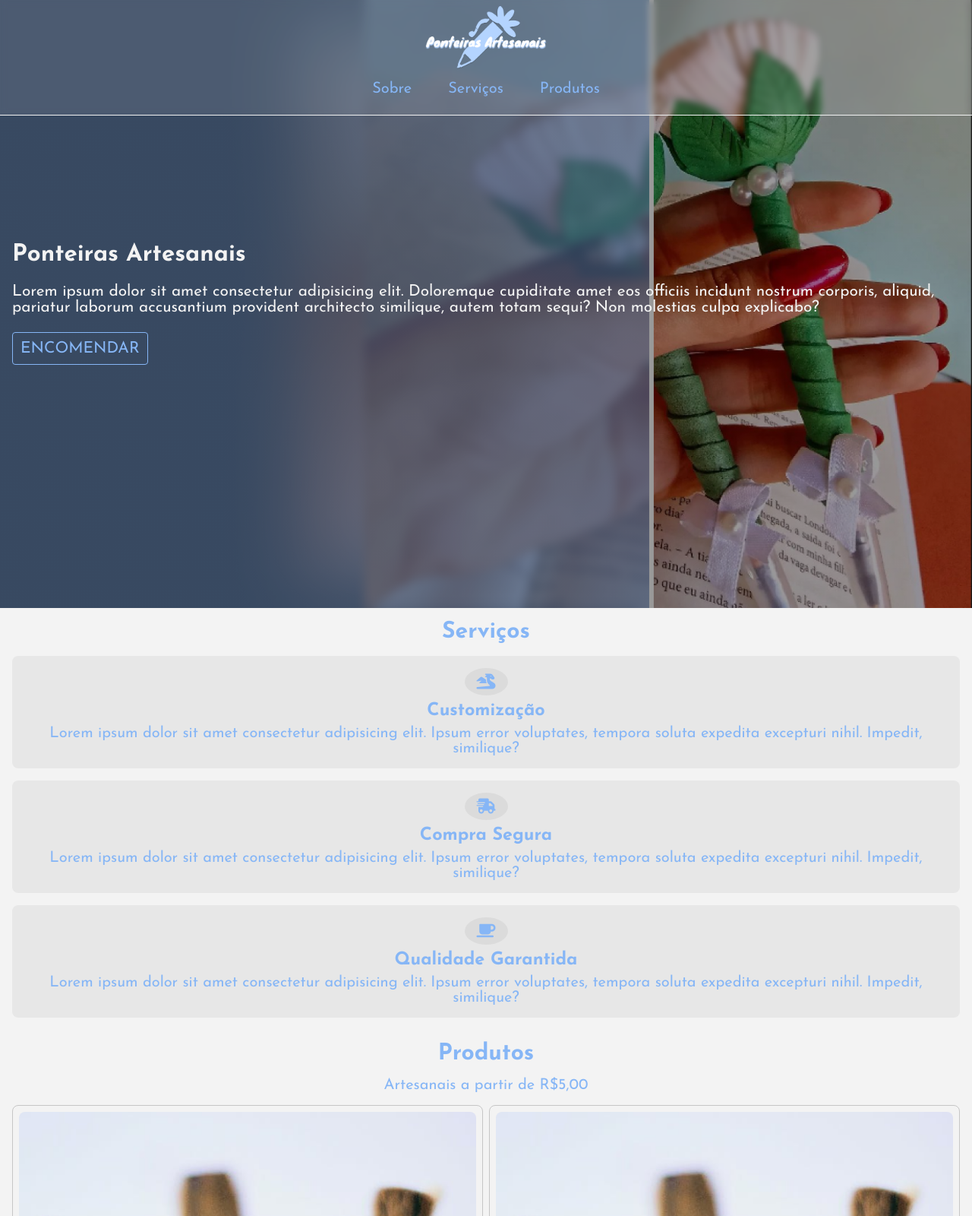
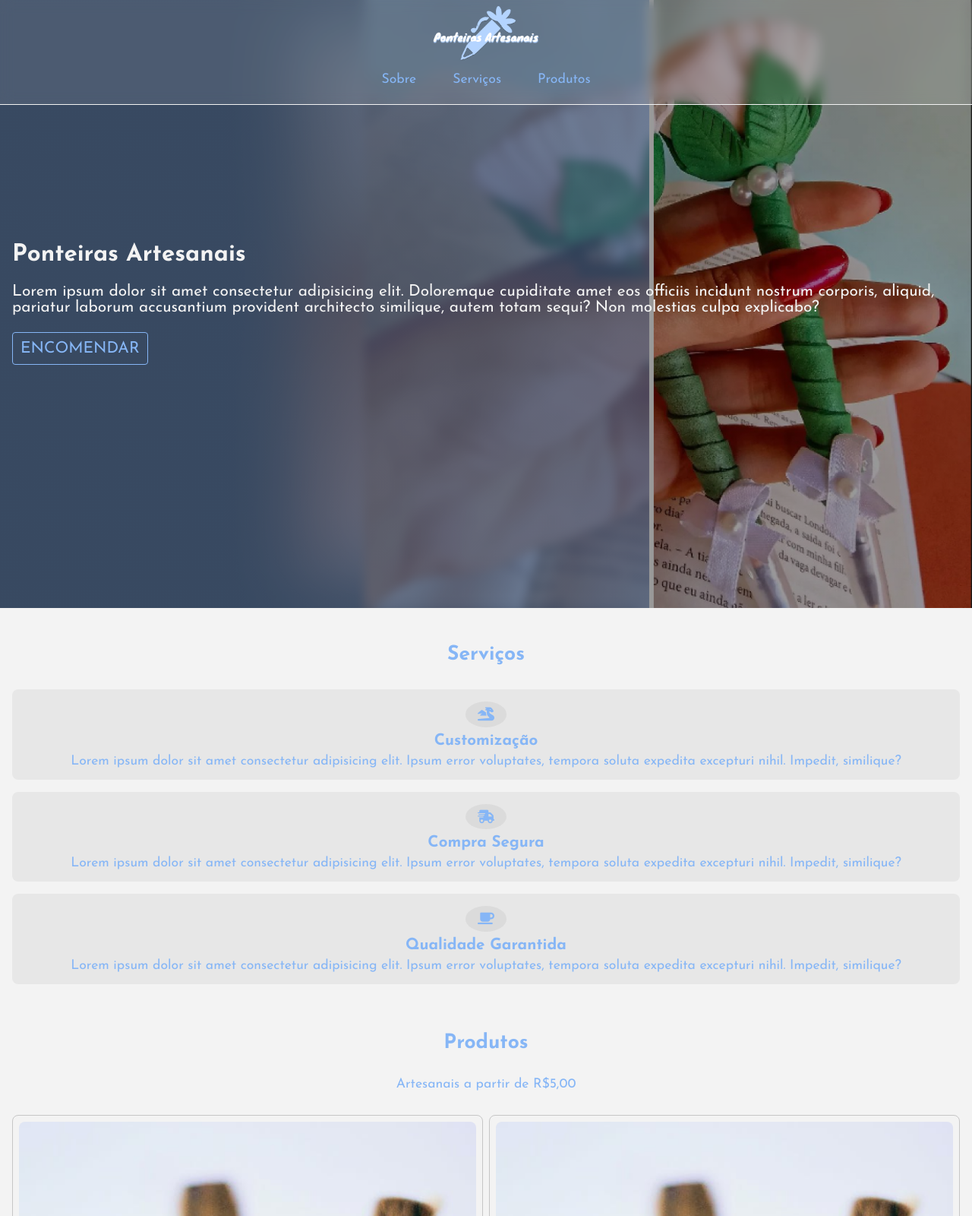
Before and after one commit to ppedrolucas/Ediceleste, a plain HTML site: page lojas/pontArt.html in a window 1280 px wide. Shown: the top 1600 px of the page at 76% size. Drawn offline with Linux system fonts and the light colour scheme.

Commit message:
pré-praia

```diff
--- a/lojas/pontArt.html
+++ b/lojas/pontArt.html
@@ -10,7 +10,7 @@
     <section class="banner">
       <header>
         <div class="navbar">
-          <img id="logo" src="../assets/logoPont.png" alt="" width="160px" />
+          <img id="logo" src="../assets/logoPont.png" alt="" width="140px" />
           <nav id="nav">
             <ul id="menu">
               <li><a href="#about">Sobre</a></li>
@@ -109,7 +109,10 @@
         </div>
       </div>
     </section>
-    <footer></footer>
+    <footer>
+      <p>&copy; 2023 Todos os direitos reservados</p>
+    </footer>
+    <script src="../script.js"></script>
     <script
       src="https://kit.fontawesome.com/1e32b8079d.js"
       crossorigin="anonymous"
--- a/style/style-lojas.css
+++ b/style/style-lojas.css
@@ -1,12 +1,11 @@
 @import url("https://fonts.googleapis.com/css2?family=Josefin+Sans:wght@100;200;300;400;700&display=swap");
 
 :root {
-  --size-font-1: 1.25em;
+  --size-font-1: 1.1em;
   --color-blue-1: #86b6f6;
   --color-white-1: #f3f3f3;
   --color-white-2: #c6c6c6;
   --color-purple-1: #7e30e1;
-  --color-purple-2: #571f9f;
   --background-1: rgba(255, 255, 255, 0.1);
   --background-2: rgba(0, 0, 0, 0.05);
   --banner: linear-gradient(rgba(0, 0, 0, 0.4), rgba(0, 0, 0, 0.4)),
@@ -36,9 +35,10 @@ a {
   background: var(--background-2);
 }
 /*MENU*/
+
 .navbar {
   background-color: var(--background-1);
-  backdrop-filter: blur(4px);
+  backdrop-filter: blur(8px);
   border-bottom: 1px solid var(--color-white-1);
   padding: 8px 0;
   display: grid;
@@ -86,7 +86,7 @@ a:hover {
 }
 .services .title {
   text-align: center;
-  margin-bottom: 16px;
+  padding: 32px 0;
 }
 .services .container {
   height: auto;
@@ -127,7 +127,13 @@ a:hover {
 .subTitle {
   color: var(--color-blue-1);
   text-align: center;
-  padding-bottom: 16px;
+  padding: 16px;
+}
+.product h1 {
+  padding-top: 32px;
+}
+.product .subTitle {
+  padding-bottom: 32px;
 }
 .container-prod {
   display: grid;
@@ -148,7 +154,16 @@ a:hover {
 }
 .container-prod .card-prod #button {
   border: 1px solid var(--color-blue-1);
+  border-radius: 4px;
   color: var(--color-blue-1);
   text-transform: uppercase;
   padding: 10px;
 }
+footer {
+  height: 100px;
+  background: var(--color-white-2);
+  display: grid;
+  align-items: center;
+  text-align: center;
+  font-weight: 300;
+}
--- a/style/style.css
+++ b/style/style.css
@@ -22,7 +22,6 @@ header {
 .navbar {
   border: 1px solid #fff;
   border-radius: 10px;
-  position: absolute;
   width: 80%;
   background-color: rgba(0, 0, 0, 0.05);
   backdrop-filter: blur(8px);
```
Also changed, not shown: index.html (+0 -3 lines).
